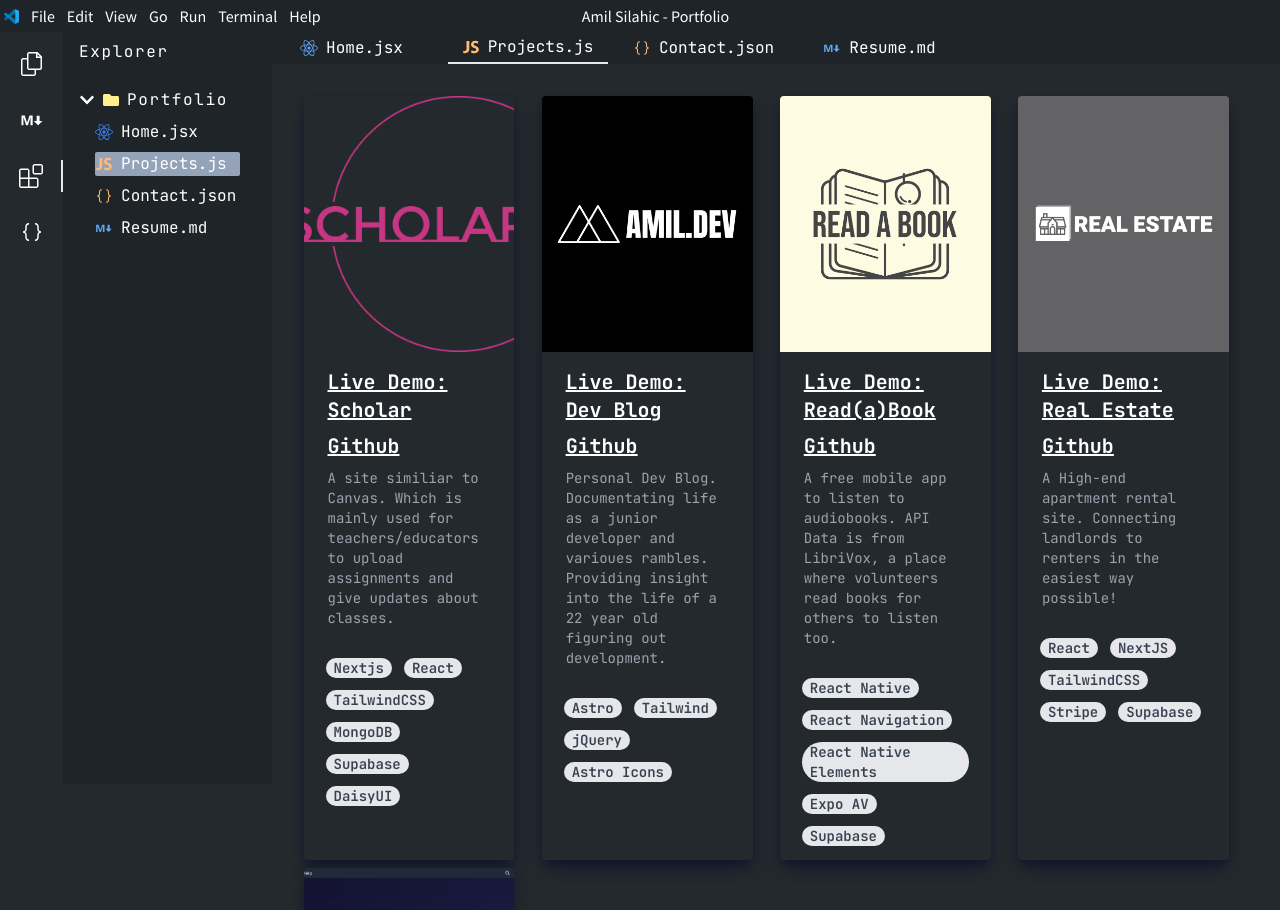
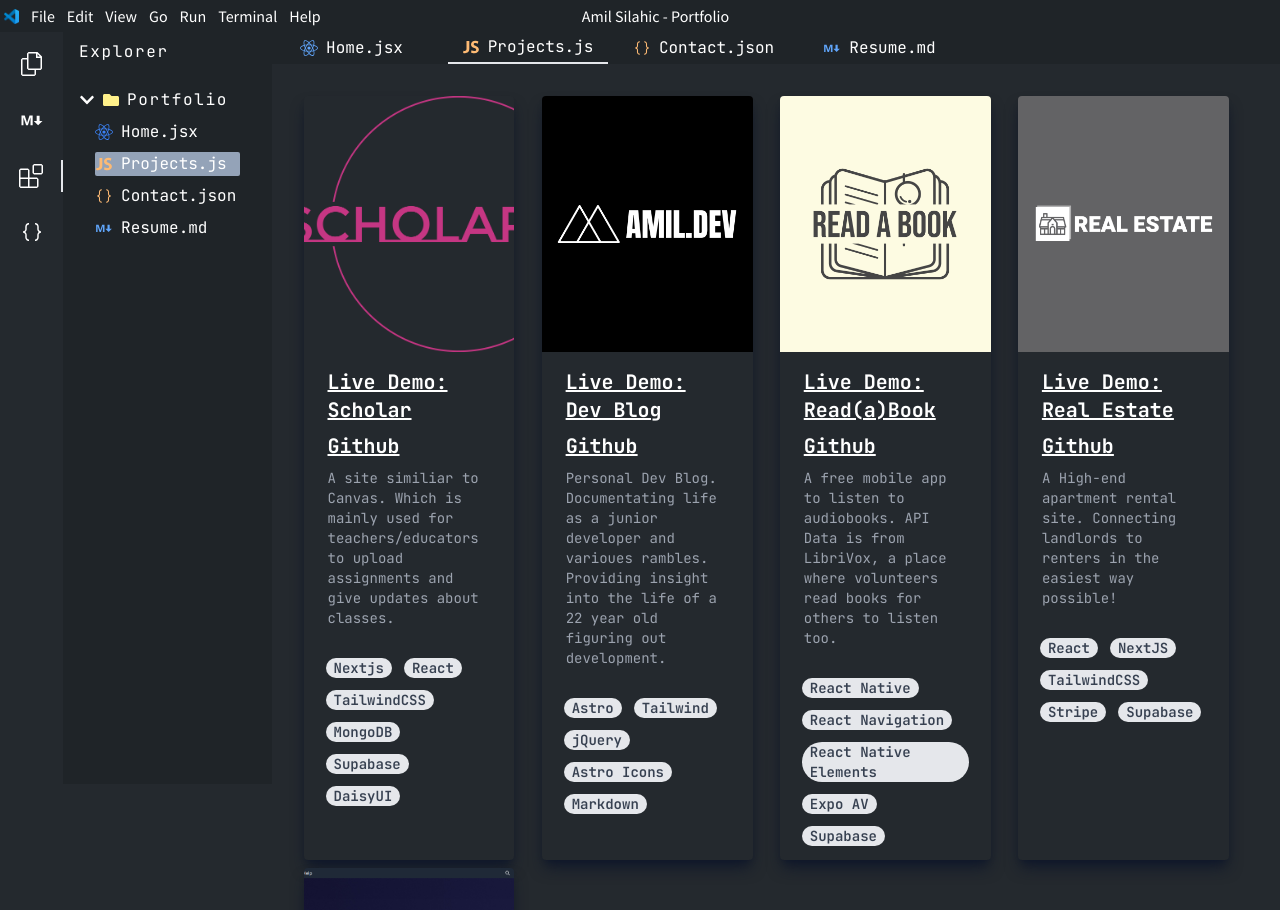
Before and after one commit to SilahicAmil/nextjs-updated-portfolio, a Next.js app: page /projects in a window 1280 px wide. Shown: the top 910 px of the page. Built offline with nearby package versions, Linux system fonts and the light colour scheme.

Commit message:
misc tags upddate

```diff
--- a/data/projectData.js
+++ b/data/projectData.js
@@ -14,7 +14,7 @@ export const PROJECT_DATA = [
     title: "Dev Blog",
     description:
       "Personal Dev Blog. Documentating life as a junior developer and varioues rambles. Providing insight into the life of a 22 year old figuring out development.",
-    tags: ["Astro", "Tailwind", "jQuery", "Astro Icons"],
+    tags: ["Astro", "Tailwind", "jQuery", "Astro Icons", "Markdown"],
     imageName: "main-logo-white.png",
     siteLink: "https://astro-dev-log.vercel.app/",
     github: "https://github.com/SilahicAmil/astro-dev-log",
```
